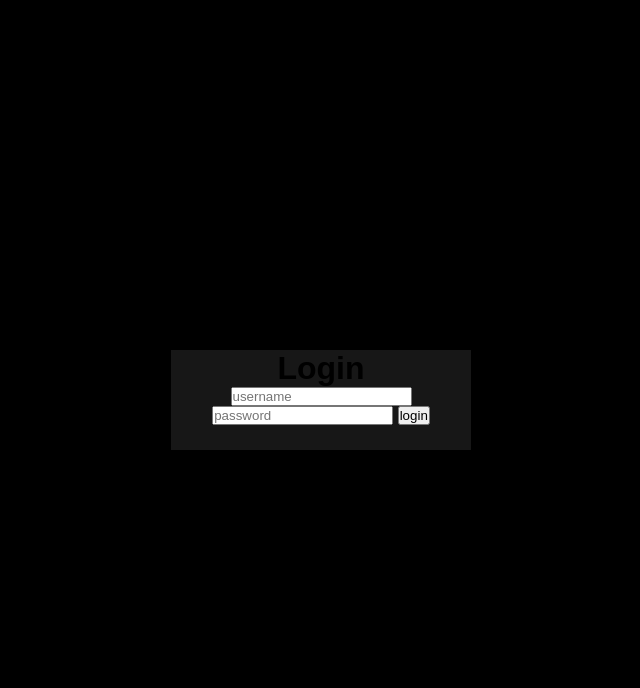
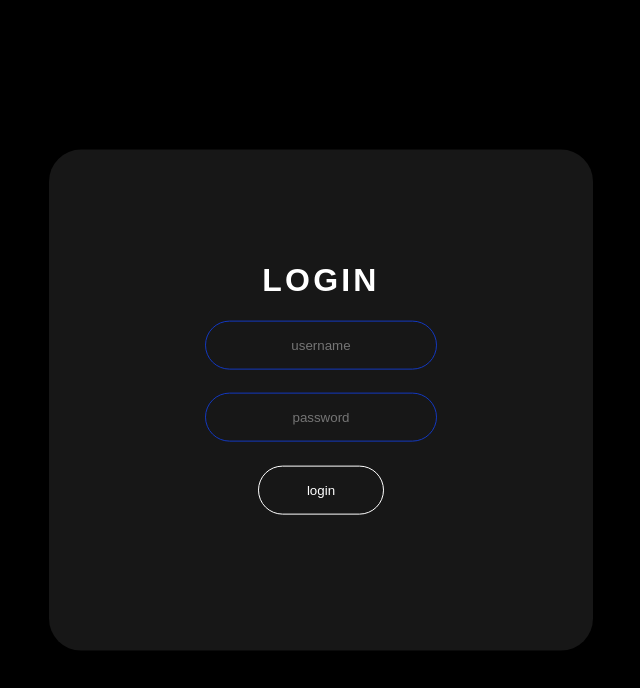
Before and after one commit to Abhinkjishmon/login-form-hc, a plain HTML site: page index.html in a window 1280 px wide. Shown: the whole page, without its empty margins (319-959 px from the left). Drawn offline with Linux system fonts and the light colour scheme.

Commit message:
3rd commit

```diff
--- a/styles.css
+++ b/styles.css
@@ -8,11 +8,49 @@ body{
 }
 .box{
     position: absolute;
-    width: 300px;
-    height: 100px;
+    width: 20rem;
+    padding: 7rem;
     top: 50%;
     left: 50%;
     transform: translate(-50%,-50%);
     background-color: #171717;
     text-align: center;
+    border-radius: 2rem;
 }
+.box input[type = "text"],.box input[type = "password"]{
+    border: 0;
+    background: none;
+    display: block;
+    margin: 1.4rem auto;
+    text-align: center;
+    border: .1rem solid #1338be;
+    padding: 1rem .7rem;
+    width: 13rem;
+    outline: none;
+    color: white;
+    border-radius: 2rem;
+}
+.box h1{
+    color: white;
+    font-weight: 600;
+    letter-spacing: .2rem;
+    text-transform: uppercase;
+}
+.box input[type="submit"]{
+    border: 0;
+    background: none;
+    display: block;
+    margin: 1.5rem auto;
+    border: .1rem solid white;
+    padding: 1rem 3rem;
+    outline: none;
+    color: white;
+    border-radius: 2rem;
+}
+.box input[type="submit"]:hover{
+    background: white;
+    color: black;
+    cursor: pointer;
+    border: .1rem solid blue;
+
+}
```
